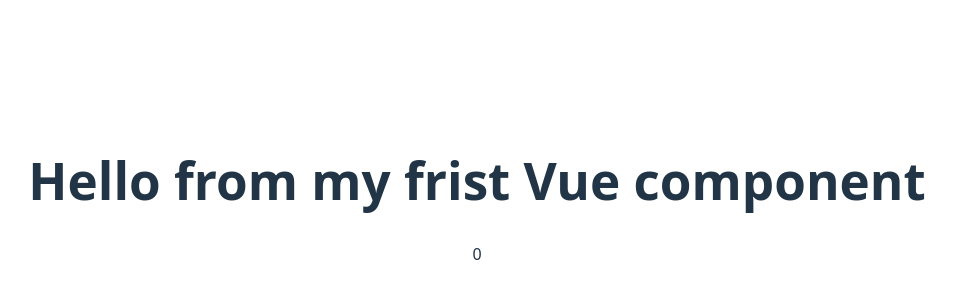
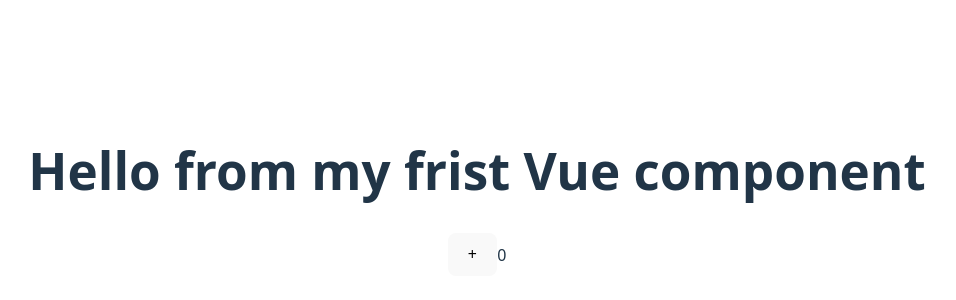
Before and after one commit to sasanedicbn/Vue-Frontend-Masters-workshop, a Vue app in the folder Vue-project/: page / in a window 1280 px wide. Shown: the part 208-508 px from the top of the page, without its empty margins (163-1119 px from the left). Built offline with nearby package versions, Linux system fonts and the light colour scheme.

Commit message:
Add method in vue component

```diff
--- a/Vue-project/src/components/HelloWorld.vue
+++ b/Vue-project/src/components/HelloWorld.vue
@@ -4,11 +4,17 @@
   data(){
     return{
     counter:0}
+  },
+  methods:{
+    increaseCounter(){
+      this.counter++
+    }
   }
 }
 </script>
 
 <template>
   <h1>Hello from my frist Vue component</h1>
+  <button>+</button>
   <span>{{ counter }}</span>
 </template>
```
